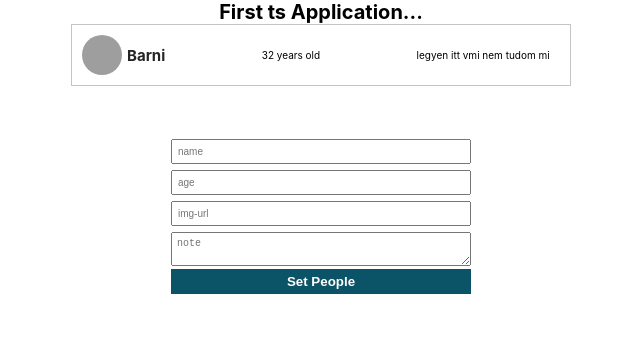
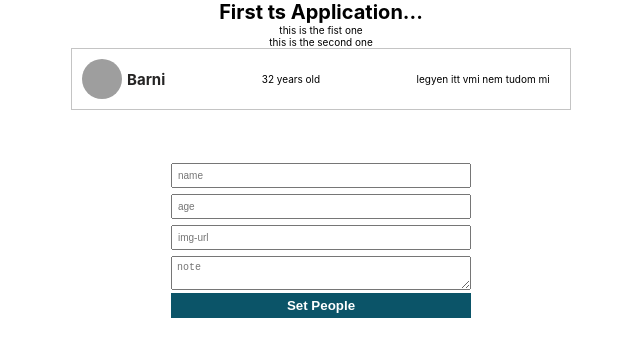
Before and after one commit to Barna-Molnar/first-ts-app, a React (Create React App) app: page / in a window 1280 px wide. Shown: the top 356 px of the page, without its empty margins (319-959 px from the left). Built offline with nearby package versions, Linux system fonts and the light colour scheme; grey boxes are pictures that could not be loaded.

Commit message:
use useContext

```diff
--- a/src/App.tsx
+++ b/src/App.tsx
@@ -1,4 +1,4 @@
-import React, { useEffect, useState } from 'react';
+import React, { createContext, ReactNode, useEffect, useState } from 'react';
 import './App.scss';
 import AddToList from './Components /AddToList';
 import Header from './Components /Header';
@@ -13,6 +13,15 @@ export interface Istate {
   }[];
 }
 
+const notes = {
+  firstNote: 'this is the fist one ',
+  secondNote: 'this is the second one ',
+};
+
+export type NoteState = typeof notes;
+
+export const NoteContext = createContext<NoteState>(notes);
+
 function App() {
   const [people, setPeople] = useState<Istate['people']>([
     {
@@ -24,11 +33,13 @@ function App() {
   ]);
 
   return (
-    <div className="App">
-      <Header />
-      <List people={people} />
-      <AddToList people={people} setPeople={setPeople} />
-    </div>
+    <NoteContext.Provider value={notes}>
+      <div className="App">
+        <Header />
+        <List people={people} />
+        <AddToList people={people} setPeople={setPeople} />
+      </div>
+    </NoteContext.Provider>
   );
 }
 
--- a/src/Components /Header.tsx
+++ b/src/Components /Header.tsx
@@ -1,9 +1,13 @@
-import React from 'react';
+import React, { useContext } from 'react';
+import { NoteContext, NoteState } from '../App';
 
 const Header: React.FC = () => {
+  const note = useContext<NoteState>(NoteContext);
   return (
     <div>
       <h1>First ts Application...</h1>
+      <div>{note?.firstNote}</div>
+      <div>{note?.secondNote}</div>
     </div>
   );
 };
```
